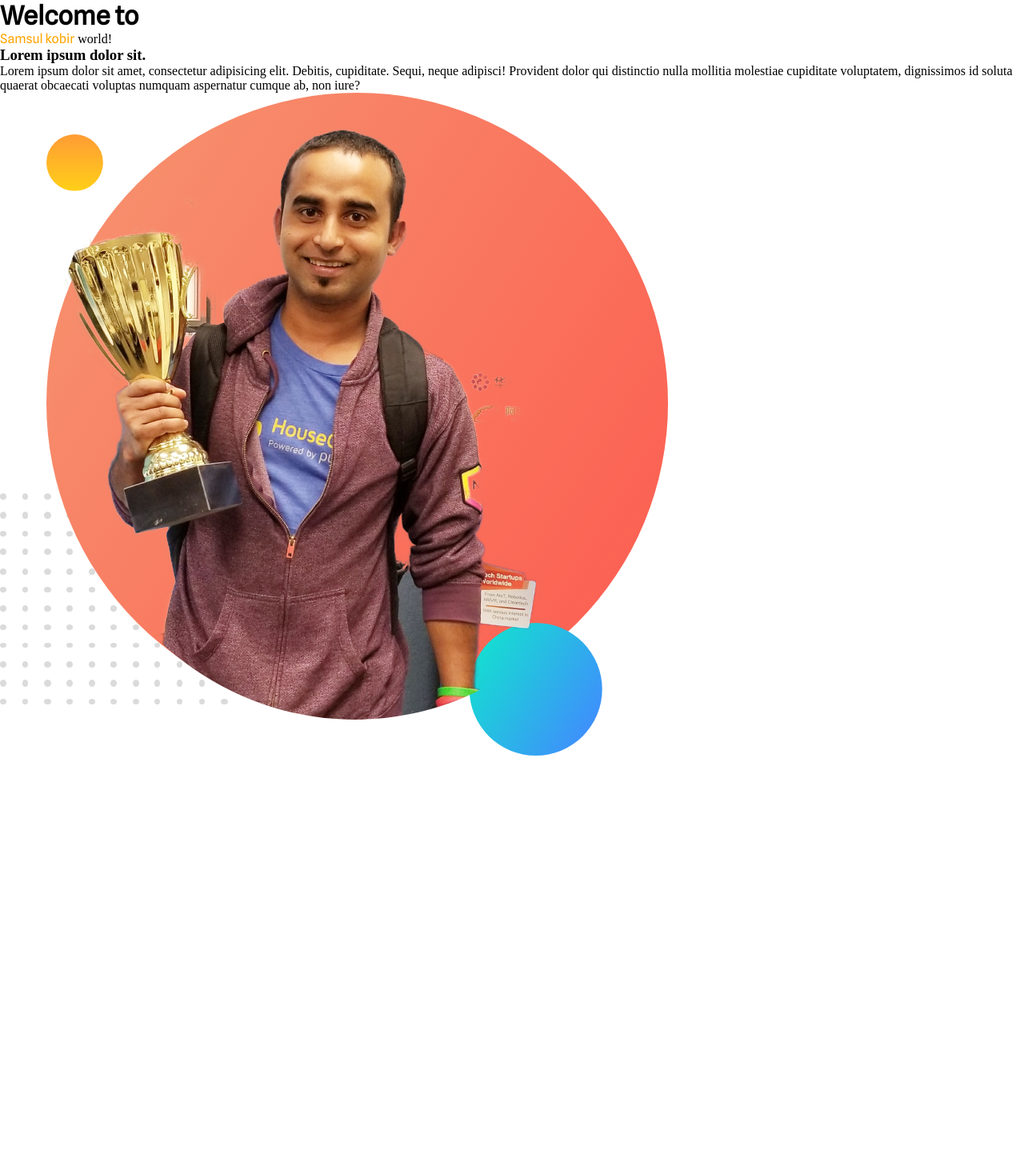
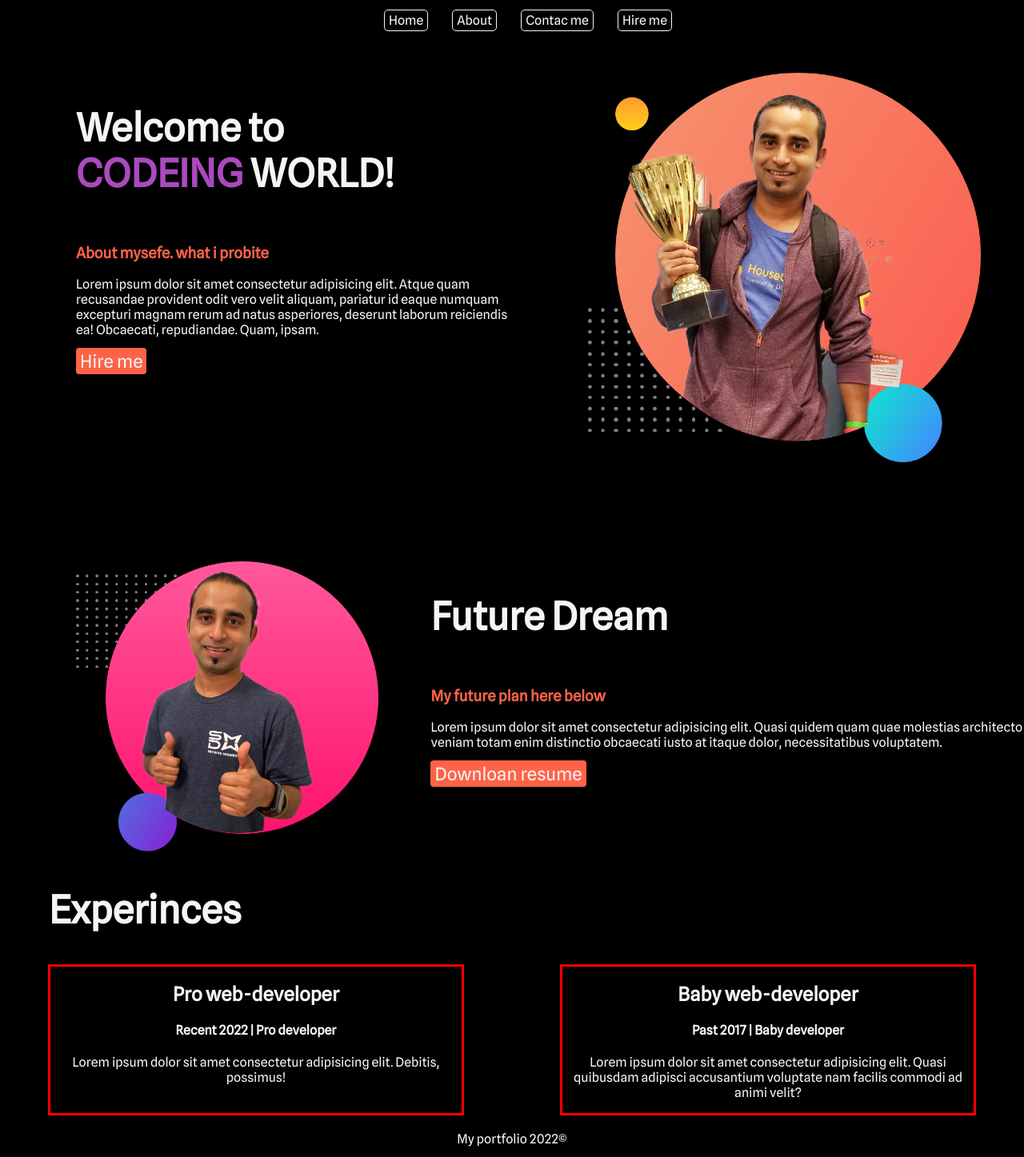
Before and after one commit to kabirbhai/devoloper-portfolio, a plain HTML site: page indext.html in a window 1280 px wide. Shown: the whole page at 80% size. Before the commit the page ends 949 px from the top, so only its background shows below. Drawn offline with Linux system fonts and the light colour scheme.

Commit message:
full change

```diff
--- a/indext.html
+++ b/indext.html
@@ -4,15 +4,170 @@
     <meta charset="UTF-8">
     <meta http-equiv="X-UA-Compatible" content="IE=edge">
     <meta name="viewport" content="width=device-width, initial-scale=1.0">
-    <title>My portfolio</title>
-    <link rel="stylesheet" href="style.css">
+    <title>My first portfolio</title>
+    <style>
+        @import url('https://fonts.googleapis.com/css2?family=Spline+Sans&display=swap');
+        body{
+            font-family: 'Spline Sans', sans-serif;
+            margin: 0;
+            padding: 0;
+            background-color: black;
+            color: whitesmoke;
+        }
+        #navber{
+            display: flex;
+            text-align: center;
+            justify-content: center;
+            /* border: 2px solid red; */
+            /* background-image: url(); */
+            margin-bottom: 40px;
+        }
+        ul{
+            display: flex;
+        }
+        li{
+            list-style: none;
+        }
+        li a{
+            margin: 10px 15px;
+            text-decoration: none;
+            color: whitesmoke;
+            padding: 3px 5px;
+            border: 1px solid whitesmoke;
+            border-radius: 5px;
+        }
+        li a:hover{
+            background-color: violet;
+            border-radius: 8px;
+        }
+        .home{
+            display: flex;
+        }
+        h1{
+            font-size: 3rem;
+
+        }
+        h1 span{
+            /* background-image: linear-gradient(rgb(82, 32, 32), green); */
+            color: rgba(206, 90, 230, 0.829);
+        }
+        h3{
+            margin-top: 60px;
+            /* background: linear-gradient(#e66465, #9198e5);  */
+            color: tomato;
+
+        }
+        .first-para{
+            width: 50%;
+            padding-left: 95px;
+            /* background-color: yellowgreen; */
+        }
+        .first-para img{
+            width: 90%;
+        }
+        .btn{
+            text-decoration: none;
+            padding:3px 5px;
+            background-color: tomato;
+            border-radius: 4px;
+            color: whitesmoke;
+            font-size: 1.4rem;
+        }
+        .btn:hover{
+            background-color: violet;
+        }
+        /* About section style here  */
+        .about{
+            display: flex;
+            margin-top: 120px;
+        }
+        .new{
+            padding-right: 100px;
+        }
+        .about img{
+            width: 110%;
+        }
+        /* This is last pare  */
+
+        .last{
+            display: flex;
+            text-align: center;
+            justify-content: center;
+        }
+        .first{
+            border: 3px solid red;
+            margin: 0px 60px;
+            width: 50%;
+        }
+        footer{
+            align-items: center;
+            display: flex;
+            justify-content: center;
+            padding:10px; margin: 10px 0px;
+        }
+        .h{
+            padding-left: 61px;
+        }
+    </style>
 </head>
 <body>
-    <h1>Welcome to</h1>
-    <div><span class="first">Samsul kobir</span> world!</div>
-    <h3>Lorem ipsum dolor sit.</h3>
-    <p>Lorem ipsum dolor sit amet, consectetur adipisicing elit. Debitis, cupiditate. Sequi, neque adipisci! Provident dolor qui distinctio nulla mollitia molestiae cupiditate voluptatem, dignissimos id soluta quaerat obcaecati voluptas numquam aspernatur cumque ab, non iure?</p>
-    <img src="images/jhankar.png" alt="loading">
+    <header>
+        <nav id="navber">
+            <ul>
+                <li><a href="#">Home</a></li>
+                <li><a href="#">About</a></li>
+                <li><a href="#">Contac me</a></li>
+                <li><a href="#">Hire me</a></li>
+            </ul>
+        </nav>
+    </header>
+    <section class="home">
+        <div class="first-para">
+            <h1>Welcome to
+                <br><span>CODEING </span> WORLD!</h1>
+                <h3>About mysefe. what i probite</h3>
+            <p>Lorem ipsum dolor sit amet consectetur adipisicing elit. Atque quam recusandae provident odit vero velit aliquam, pariatur id eaque numquam excepturi magnam rerum ad natus asperiores, deserunt laborum reiciendis ea! Obcaecati, repudiandae. Quam, ipsam.</p>
+            <a class="btn" target="_blank" href="https://www.facebook.com/jiban.ahmed.1069020/">Hire me</a>
+        </div>
+        <div class="first-para">
+            <img src="images/jhankar.png" alt="loading">
+        </div>
+    </section>
 
+    <!-- home section end here  -->
+    <section class="about">
+        <div class="first-para new">
+            <img src="images/jhankar2.png" alt="">
+        </div>
+        <div>
+            <h1>Future Dream</h1>
+            <h3>My future plan here below</h3>
+            <p>Lorem ipsum dolor sit amet consectetur adipisicing elit. Quasi quidem quam quae molestias architecto veniam totam enim distinctio obcaecati iusto at itaque dolor, necessitatibus voluptatem.</p>
+            <a href="#" class="btn">Downloan resume</a>
+        </div>
+    </section>
+
+    <!-- about section end -->
+
+    <section id="main">
+        <h1 class="h">Experinces</h1>
+        <div class="last">
+
+            <div class="first">
+                <h2>Pro web-developer</h2>
+                <h4>Recent 2022 | Pro developer</h4>
+                <p>Lorem ipsum dolor sit amet consectetur adipisicing elit. Debitis, possimus!</p>
+            </div>
+
+            <div class="first">
+                <h2>Baby web-developer</h2>
+                <h4>Past 2017 | Baby developer</h4>
+                <p>Lorem ipsum dolor sit amet consectetur adipisicing elit. Quasi quibusdam adipisci accusantium voluptate nam facilis commodi ad animi velit?</p>
+            </div>
+        </div>
+        </section>
+        <footer>
+            My portfolio 2022&copy;
+        </footer>
 </body>
 </html>
--- a/style.css
+++ /dev/null
@@ -1,13 +0,0 @@
-@import url('https://fonts.googleapis.com/css2?family=Spline+Sans&display=swap');
-*{
-    margin: 0;
-    padding: 0;
-
-}
-h1{
-    font-family: 'Spline Sans', sans-serif;
-}
-.first{
-    color: orange;
-    font-family: 'Spline Sans', sans-serif;
-}
```
Also changed, not shown: 1 other file.
